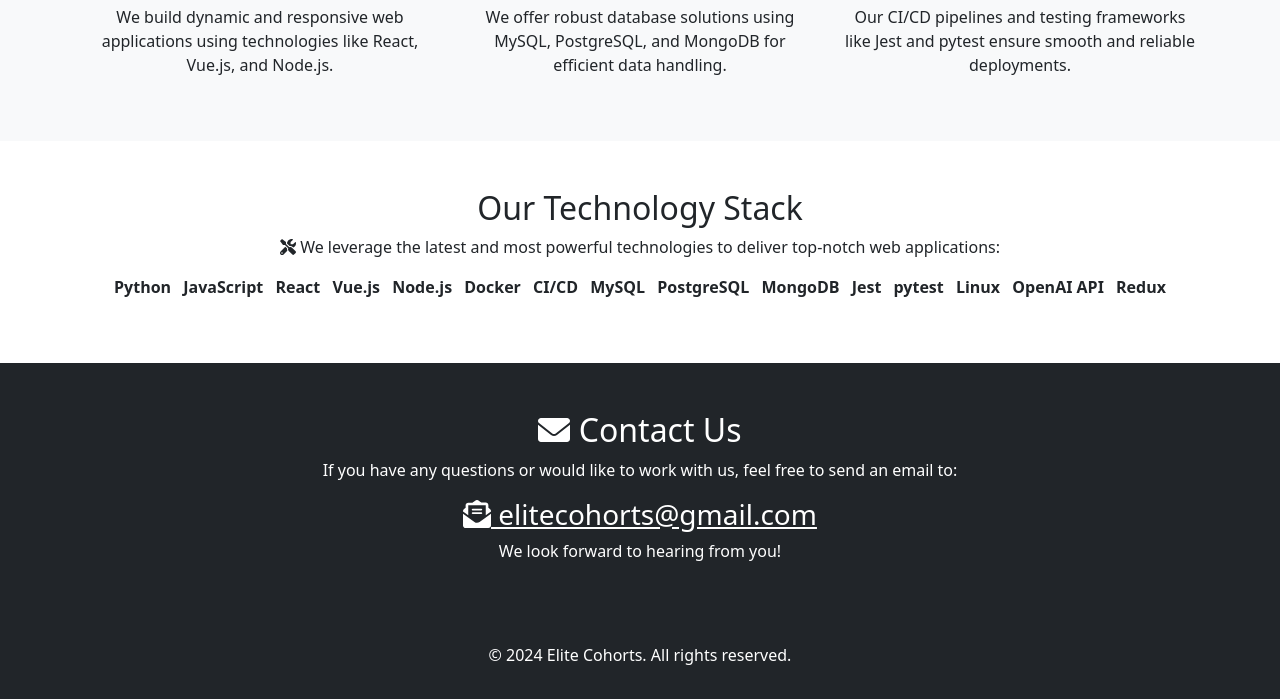
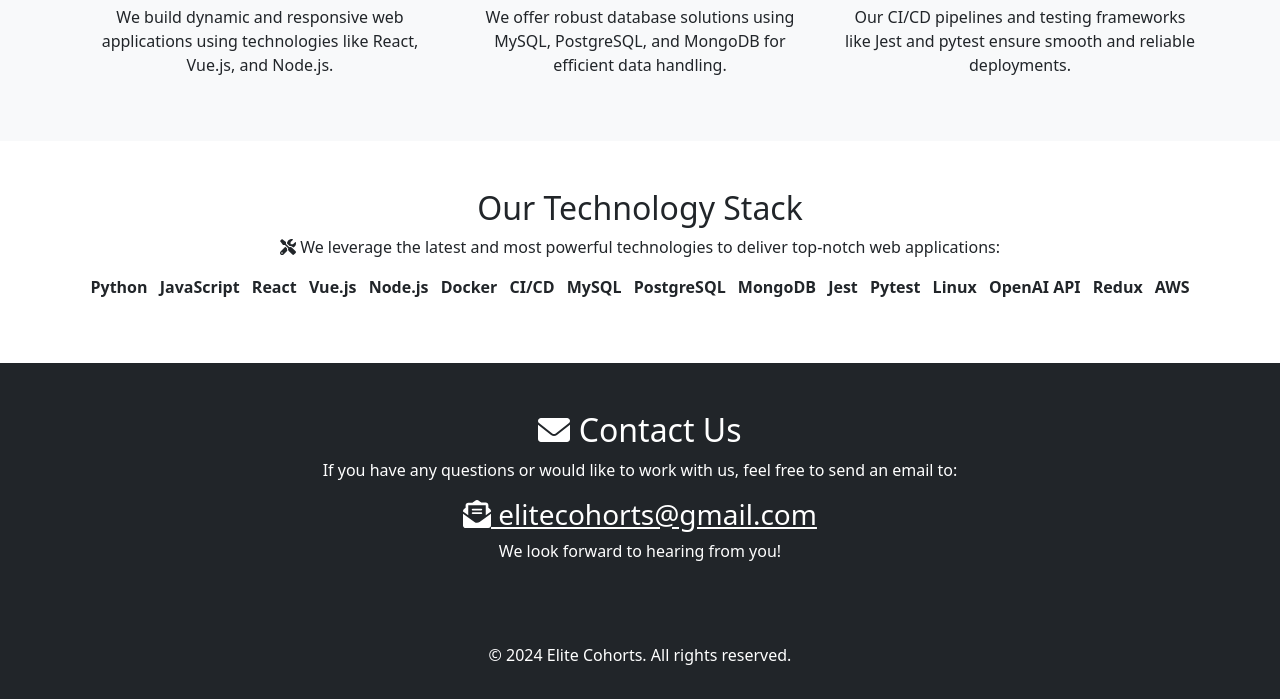
Before and after one commit to Elite-Cohorts/Elite-Cohorts, a plain HTML site: page index.html in a window 1280 px wide. Shown: the part 651-1350 px from the top of the page. Drawn offline with nearby package versions, Linux system fonts and the light colour scheme.

Commit message:
Added skills

```diff
--- a/index.html
+++ b/index.html
@@ -78,10 +78,11 @@
                     <li class="list-inline-item"><strong>PostgreSQL</strong></li>
                     <li class="list-inline-item"><strong>MongoDB</strong></li>
                     <li class="list-inline-item"><strong>Jest</strong></li>
-                    <li class="list-inline-item"><strong>pytest</strong></li>
+                    <li class="list-inline-item"><strong>Pytest</strong></li>
                     <li class="list-inline-item"><strong>Linux</strong></li>
                     <li class="list-inline-item"><strong>OpenAI API</strong></li>
                     <li class="list-inline-item"><strong>Redux</strong></li>
+                    <li class="list-inline-item"><strong>AWS</strong></li>
                 </ul>
             </div>
         </div>
```
